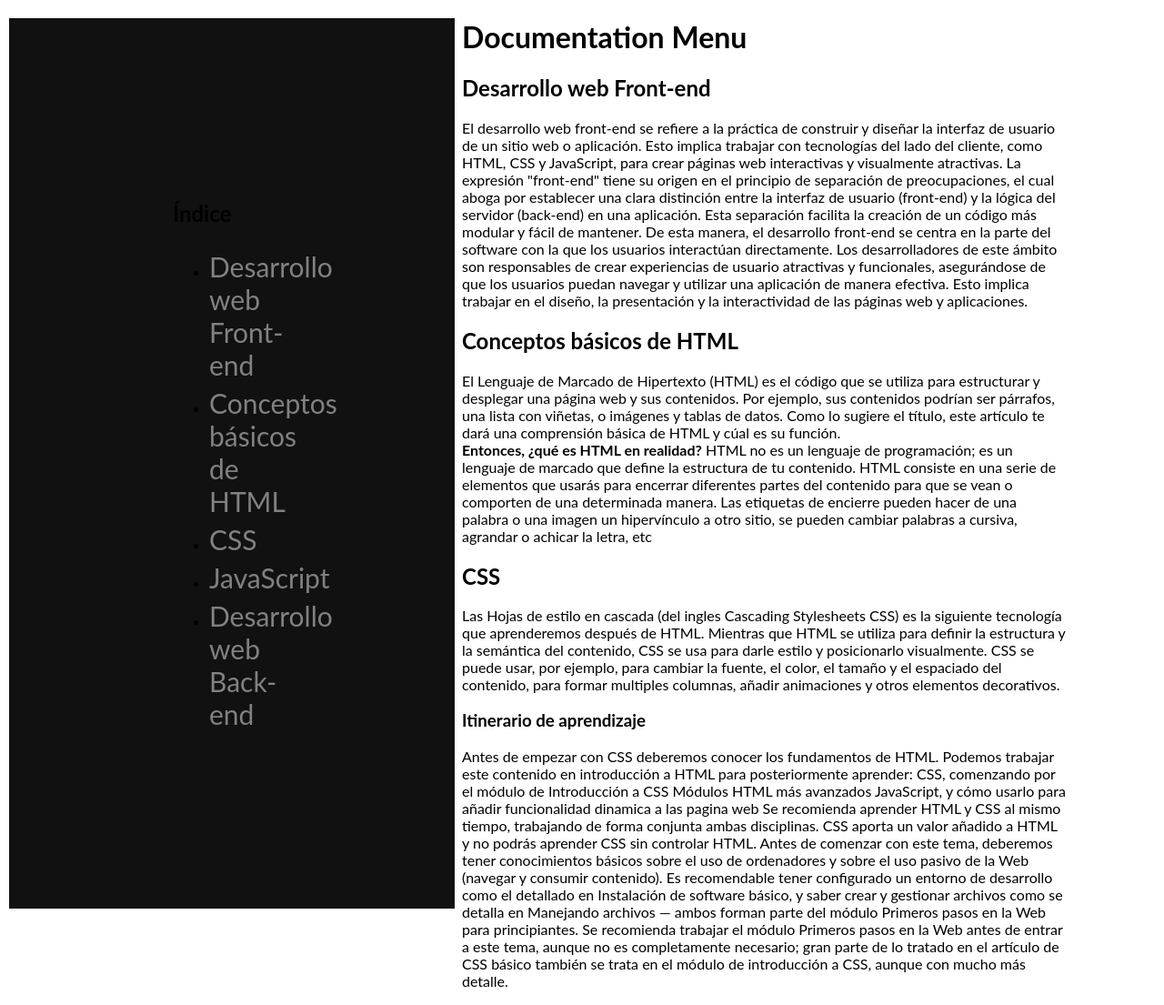
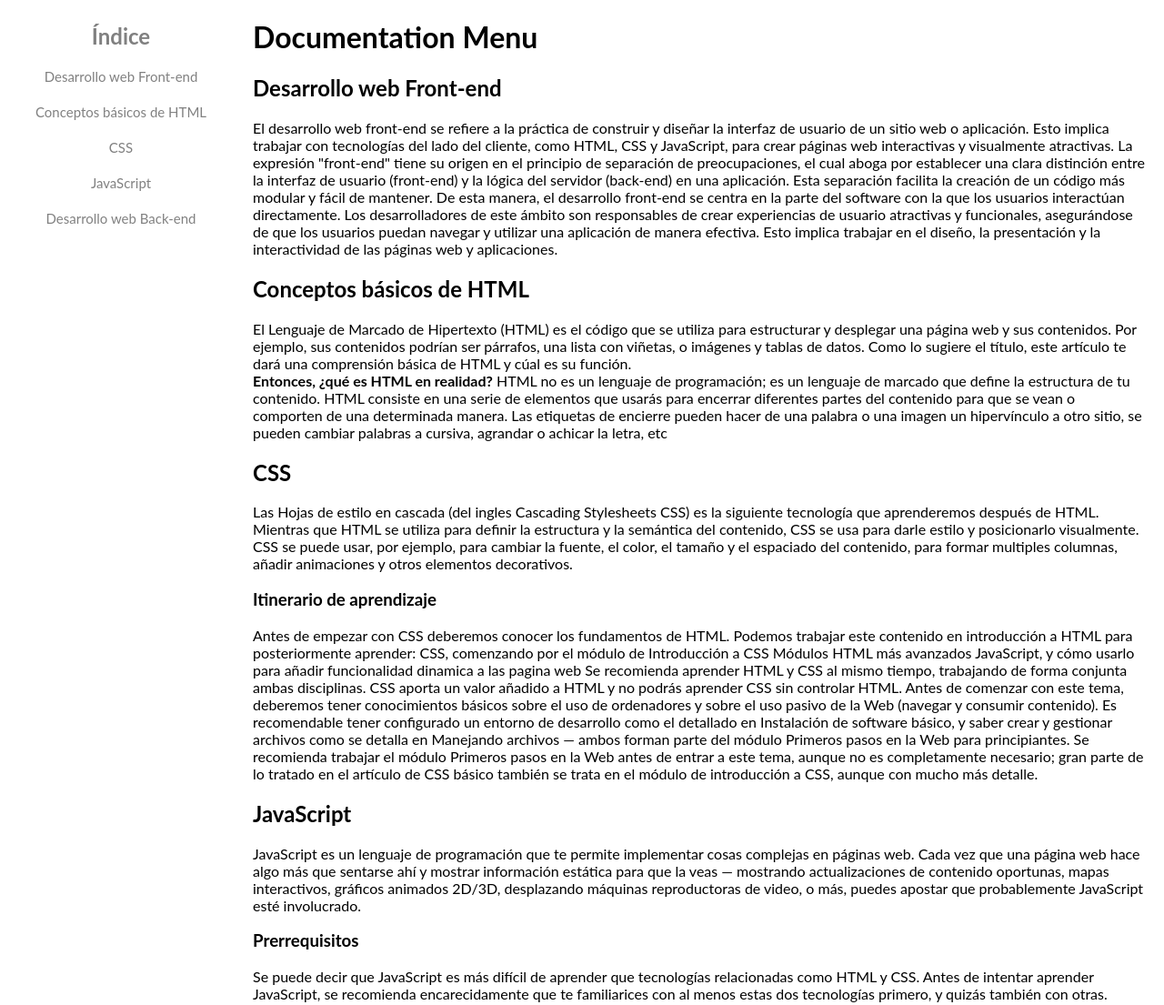
Before and after one commit to GiselaHurtado/-FAQ, a plain HTML site: page index.html in a window 1280 px wide. Shown: the top 1105 px of the page at 91% size. Drawn offline with Linux system fonts and the light colour scheme.

Commit message:
fixed style indice

```diff
--- a/index.html
+++ b/index.html
@@ -8,14 +8,12 @@
 </head>
 <body>
     <div class="sidenav">
-        <h2>Índice</h2>
-        <ul>
-         <li><a href="section1">Desarrollo web Front-end</a></li>
-         <li><a href="section2">Conceptos básicos de HTML</a></li>
-         <li><a href="section3">CSS</a></li>
-         <li><a href="section4">JavaScript</a></li>
-         <li><a href="section5">Desarrollo web Back-end</a></li>
-        </ul>
+        <h2 class="titulo-indice">Índice</h2>
+         <a href="section1">Desarrollo web Front-end</a><br>
+         <a href="section2">Conceptos básicos de HTML</a><br>
+         <a href="section3">CSS</a><br>
+         <a href="section4">JavaScript</a><br>
+         <a href="section5">Desarrollo web Back-end</a><br>
       </div>
 
       <div class="content">
--- a/styless/styles.css
+++ b/styless/styles.css
@@ -1,26 +1,31 @@
 body {
     font-family: "Lato", sans-serif;
   }
+.titulo-indice {
+    color: grey;
+    text-align: center;
+}
 
 .sidenav {
-    width: 130px;
+    width: 250px;
+    height: auto;
     position: fixed; /* Fixed Sidebar (stay in place on scroll) */
     z-index: 1; /* Stay on top */
-    top: 20px; /* Stay at the top */
-    left: 10px;
-    background-color: #111; /* Black */
-    overflow-x: hidden; /* Disable horizontal scroll */
-    padding: 180px;
+    top: 5px; /* Stay at the top */
+    margin-left: 0%;
+    background-color: none; /* Disable horizontal scroll */
+    margin-bottom: 50px;
   }
 
   /* The navigation menu links */
   .sidenav a {
-    padding: 6px 0px 0px 0px;
+    padding: 1px;
     text-decoration: none;
-    font-size: 30px;
+    font-size: 15px;
     color: #818181;
-    display: block;
-    text-align: auto;
+    overflow-x: hidden;
+    justify-content: space-around;
+    display: flex;
   }
 
   /* When you mouse over the navigation links, change their color */
@@ -30,8 +35,8 @@ body {
 
   /* Style page content */
   .content {
-    margin-left: 400px; /* Same as the width of the sidebar */
-    padding: 0px 100px;
+    margin-left: 260px; /* Same as the width of the sidebar */
+    padding: 0px 10px;
   }
 
   /* On smaller screens, where height is less than 450px, change the style of the sidebar (less padding and a smaller font size) */
```
